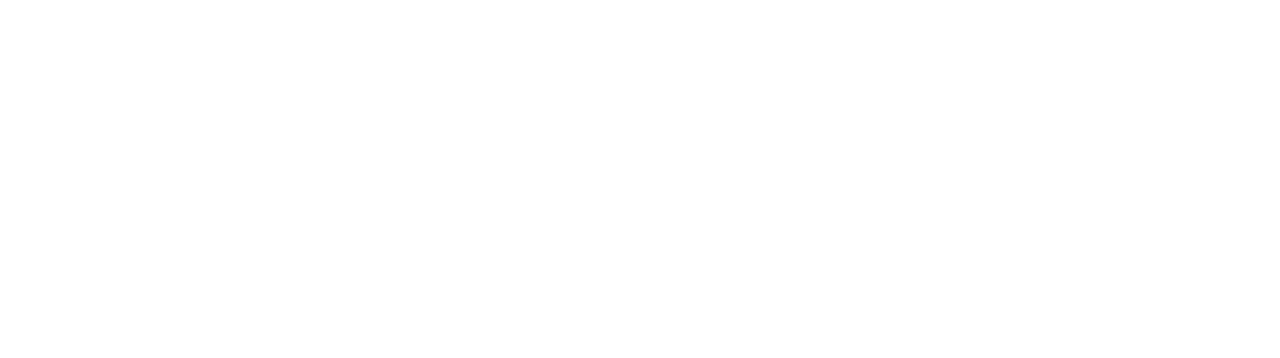
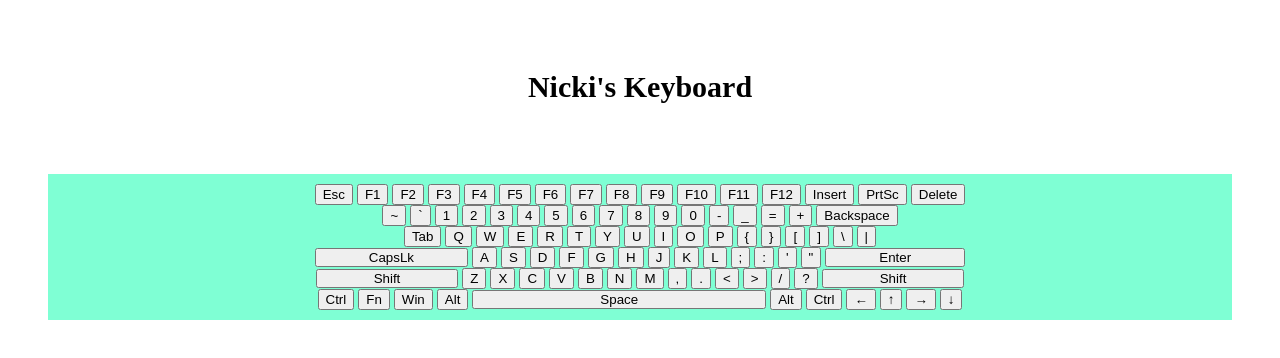
Before and after one commit to NickiSamantha/Keyboard, a plain HTML site: page index.html in a window 1280 px wide. Drawn offline with Linux system fonts and the light colour scheme.

Commit message:
Styling done

```diff
--- /dev/null
+++ b/css/style.css
@@ -0,0 +1,54 @@
+*::before
+*::after {
+    margin: 0px;
+    padding: 0px;
+    box-sizing: border-box;
+    text-align: center;
+}
+::-webkit-scrollbar{
+    display: none;
+}
+h6{
+    font-size: 30px;
+    text-align: center;
+}
+.Keyboard{
+    padding: 10px;
+    background-color: aquamarine;
+    margin-left: 40px;
+    margin-right: 40px;
+}
+.KeyboardRow1{
+    text-align: center;
+}
+.KeyboardRow2{
+    text-align: center;
+}
+.KeyboardRow3{
+    text-align: center;
+}
+.KeyboardRow4{
+    text-align: center;
+}
+.KeyboardRow5{
+    text-align: center;
+}
+.KeyboardRow6{
+    text-align: center;
+}
+.btn85{
+    padding: 0 126px;
+}
+.btn65{
+    padding: 0 52px;
+}
+.btn51{
+    padding: 0 52px;
+}
+.btn80{
+    padding: 0 56px;
+}
+.btn66{
+    padding: 0 56px;
+
+}
--- a/index.html
+++ b/index.html
@@ -4,8 +4,115 @@
     <meta charset="UTF-8">
     <meta name="viewport" content="width=device-width, initial-scale=1.0">
     <title>Keyboard</title>
+    <link rel="stylesheet" href="css/style.css">
 </head>
 <body>
+    <h6>Nicki's Keyboard</h6>
 
+    <div class="Keyboard">
+        <div class="KeyboardRow1">
+            <button class="btn1">Esc</button>
+            <button class="btn2">F1</button>
+            <button class="btn3">F2</button>
+            <button class="btn4">F3</button>
+            <button class="btn5">F4</button>
+            <button class="btn6">F5</button>
+            <button class="btn7">F6</button>
+            <button class="btn8">F7</button>
+            <button class="btn9">F8</button>
+            <button class="btn10">F9</button>
+            <button class="btn11">F10</button>
+            <button class="btn12">F11</button>
+            <button class="btn13">F12</button>
+            <button class="btn14">Insert</button>
+            <button class="btn15">PrtSc</button>
+            <button class="btn16">Delete</button>
+        </div>
+        <div class="KeyboardRow2">
+            <button class="btn17">~</button>
+            <button class="btn18">`</button>
+            <button class="btn19">1</button>
+            <button class="btn20">2</button>
+            <button class="btn21">3</button>
+            <button class="btn23">4</button>
+            <button class="btn24">5</button>
+            <button class="btn25">6</button>
+            <button class="btn26">7</button>
+            <button class="btn27">8</button>
+            <button class="btn28">9</button>
+            <button class="btn29">0</button>
+            <button class="btn29">-</button>
+            <button class="btn30">_</button>
+            <button class="btn31">=</button>
+            <button class="btn32">+</button>
+            <button class="btn33">Backspace</button>
+        </div>
+        <div class="KeyboardRow3">
+            <button class="btn34">Tab</button>
+            <button class="btn35">Q</button>
+            <button class="btn36">W</button>
+            <button class="btn37">E</button>
+            <button class="btn38">R</button>
+            <button class="btn39">T</button>
+            <button class="btn40">Y</button>
+            <button class="btn41">U</button>
+            <button class="btn42">I</button>
+            <button class="btn43">O</button>
+            <button class="btn44">P</button>
+            <button class="btn45">{</button>
+            <button class="btn46">}</button>
+            <button class="btn47">[</button>
+            <button class="btn48">]</button>
+            <button class="btn49">\</button>
+            <button class="btn50">|</button>
+        </div>
+        <div class="KeyboardRow4">
+            <button class="btn51">CapsLk</button>
+            <button class="btn52">A</button>
+            <button class="btn53">S</button>
+            <button class="btn54">D</button>
+            <button class="btn55">F</button>
+            <button class="btn56">G</button>
+            <button class="btn57">H</button>
+            <button class="btn58">J</button>
+            <button class="btn59">K</button>
+            <button class="btn60">L</button>
+            <button class="btn61">;</button>
+            <button class="btn62">:</button>
+            <button class="btn63">'</button>
+            <button class="btn64">"</button>
+            <button class="btn65">Enter</button>
+        </div>
+        <div class="KeyboardRow5">
+            <button class="btn66">Shift</button>
+            <button class="btn67">Z</button>
+            <button class="btn68">X</button>
+            <button class="btn69">C</button>
+            <button class="btn70">V</button>
+            <button class="btn71">B</button>
+            <button class="btn72">N</button>
+            <button class="btn73">M</button>
+            <button class="btn74">,</button>
+            <button class="btn75">.</button>
+            <button class="btn76"><</button>
+            <button class="btn77">></button>
+            <button class="btn78">/</button>
+            <button class="btn79">?</button>
+            <button class="btn80">Shift</button>
+        </div>
+        <div class="KeyboardRow6">
+            <button class="btn81">Ctrl</button>
+            <button class="btn82">Fn</button>
+            <button class="btn83">Win</button>
+            <button class="btn84">Alt</button>
+            <button class="btn85">Space</button>
+            <button class="btn86">Alt</button>
+            <button class="btn87">Ctrl</button>
+            <button class="btn88">&#x2190</button>
+            <button class="btn89">&#x2191</button>
+            <button class="btn90">&#x2192</button>
+            <button class="btn91">&#x2193</button>
+        </div>
+    </div>
 </body>
 </html>
```
